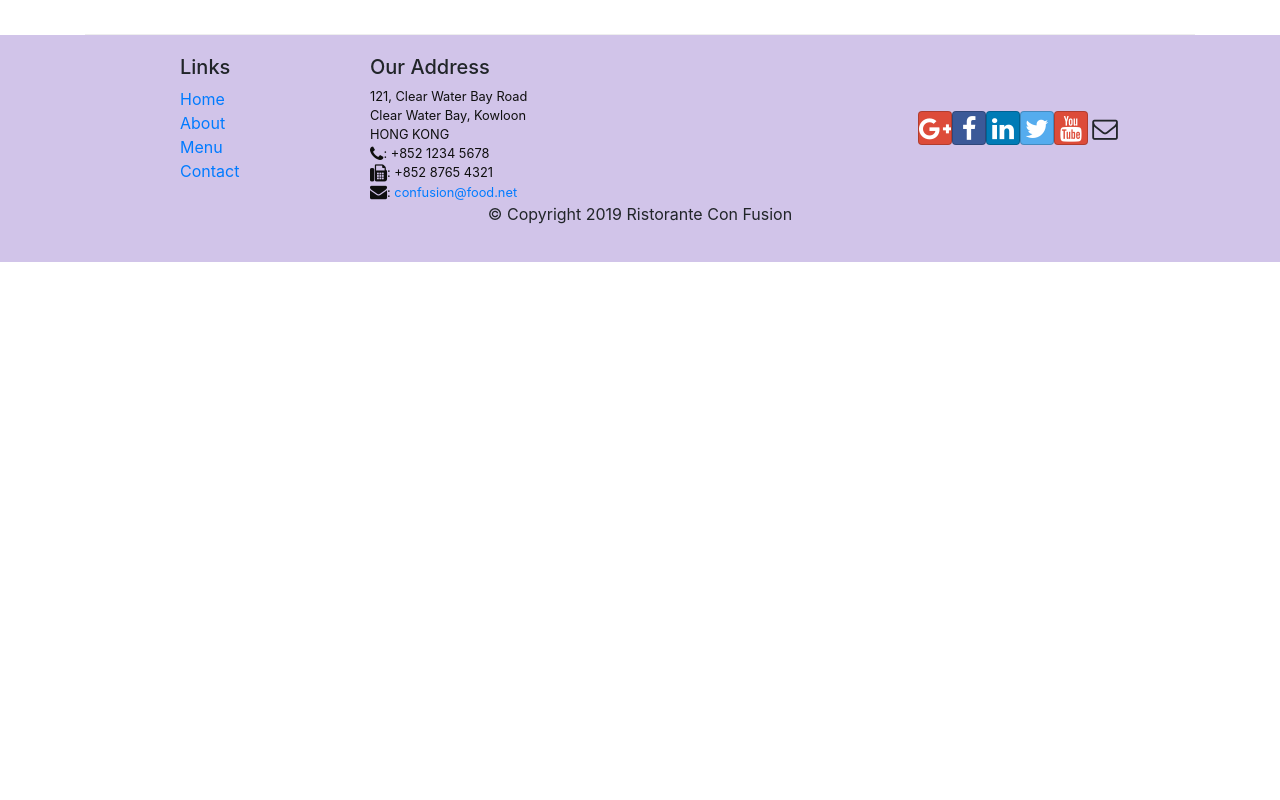
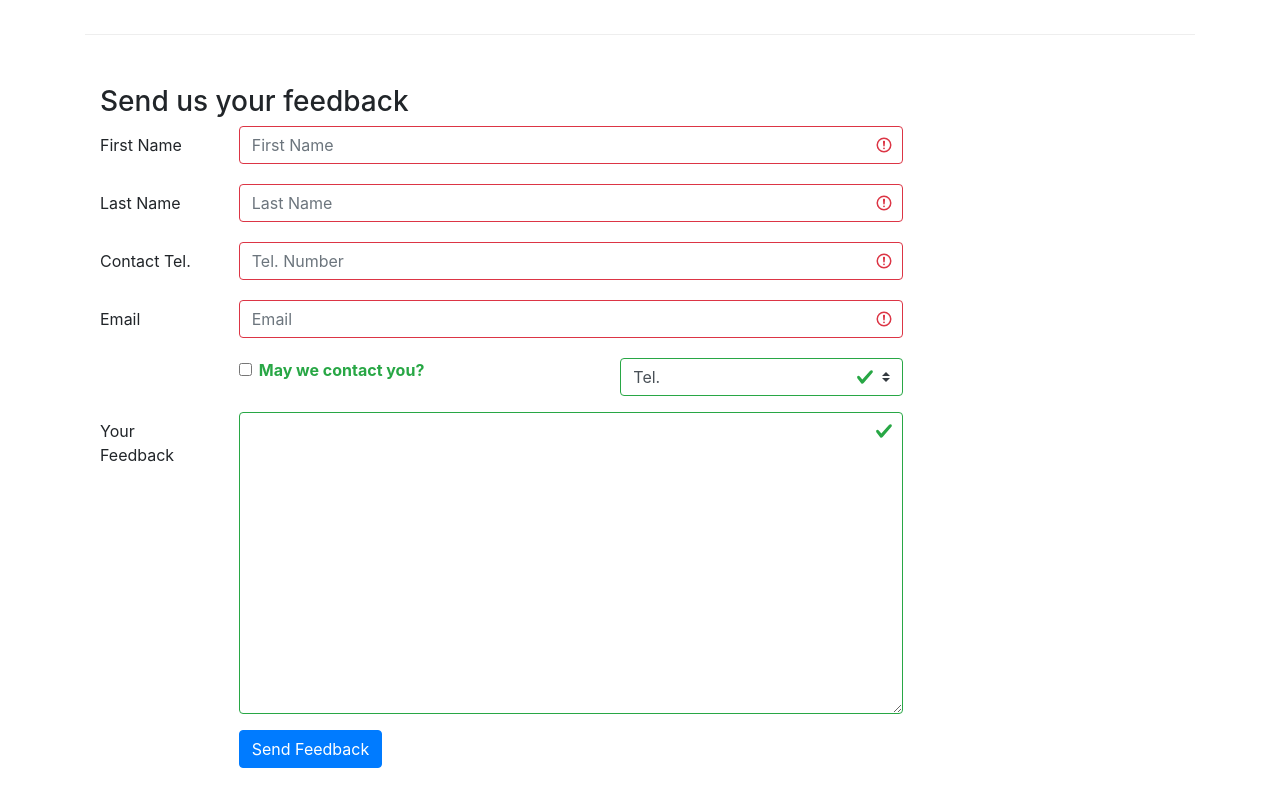
Before and after one commit to lucassf/UI-React, a React (Create React App) app: page /contactus in a window 1280 px wide. Shown: the part 780-1580 px from the top of the page. Before the commit the page ends 1042 px from the top, so only its background shows below. Built offline with nearby package versions, Linux system fonts and the light colour scheme.

Commit message:
Form and form validation

```diff
--- a/src/components/ContactComponent.js
+++ b/src/components/ContactComponent.js
@@ -1,8 +1,82 @@
-import React from 'react';
-import { Breadcrumb } from 'react-bootstrap';
+import React, { Component } from 'react';
+import { Breadcrumb, Button, Row, Form, Col } from 'react-bootstrap';
 import { Link } from 'react-router-dom';
 
-function Contact(props) {
+class Contact extends Component {
+    constructor(props) {
+        super(props);
+        this.state = {
+            firstname: '',
+            lastname: '',
+            telnum: '',
+            email: '',
+            agree: false,
+            contactType: 'Tel.',
+            message: '',
+            touched: {
+                firstname: false,
+                lastname: false,
+                telnum: false,
+                email: false
+            }
+        };
+        this.handleSubmit = this.handleSubmit.bind(this);
+        this.handleInputChange = this.handleInputChange.bind(this);
+        this.handleBlur = this.handleBlur.bind(this);
+    }
+
+    handleInputChange(event) {
+        const target = event.target;
+        const value = target.type === 'checkbox' ? target.checked : target.value;
+        const name = target.name;
+
+        this.setState({
+            [name]: value
+        })
+    }
+
+    handleSubmit(event) {
+        event.preventDefault();
+    }
+
+    handleBlur = (field) => (evt) => {
+        this.setState({
+            touched: { ...this.state.touched, [field]: true }
+        });
+    }
+
+    validate(firstname, lastname, telnum, email) {
+        const errors = {
+            firstname: '',
+            lastname: '',
+            telnum: '',
+            email: '',
+        }
+
+        if (this.state.touched.firstname && firstname.length < 3)
+            errors.firstname = 'First Name must be >= 3 characters';
+        if (this.state.touched.firstname && firstname.length > 10)
+            errors.firstname = 'First Name must be <= 10 characters';
+
+        if (this.state.touched.lastname && lastname.length < 3)
+            errors.lastname = 'Last Name must be >= 3 characters';
+        if (this.state.touched.lastname && lastname.length > 10)
+            errors.lastname = 'Last Name must be <= 10 characters';
+
+        const reg = /^\d+$/;
+        if (this.state.touched.telnum && !reg.test(telnum))
+            errors.telnum = 'Tel. number should contain only numbers';
+
+        if (this.state.touched.email && email.split('').filter(x => x === '@').length !== 1)
+            errors.email = 'Email should contain a @';
+
+        return errors;
+    }
+
+    render() {
+        const errors = this.validate(this.state.firstname, this.state.lastname, this.state.telnum, this.state.email);
+        console.log(errors)
+
         return (
             <div className="container">
                 <div className="row">
@@ -41,8 +115,87 @@
                         </div>
                     </div>
                 </div>
+                <div className="row row-content">
+                    <div className="col-12">
+                        <h3>Send us your feedback</h3>
+                    </div>
+                    <div className="col-12 col-md-9">
+                        <Form className="was-validated" onSubmit={this.handleSubmit} noValidate>
+                            <Form.Group as={Row}>
+                                <Form.Label column htmlFor="firstname" md={2} >First Name</Form.Label>
+                                <Col md={10} >
+                                    <Form.Control type="text" id="firstname" name="firstname"
+                                        placeholder="First Name" value={this.state.firstname}
+                                        onChange={this.handleInputChange} onBlur={this.handleBlur('firstname')}
+                                        required/>
+                                    <Form.Control.Feedback type="invalid">{errors.firstname}</Form.Control.Feedback>
+                                </Col>
+                            </Form.Group>
+                            <Form.Group as={Row}>
+                                <Form.Label column htmlFor="lastname" md={2} >Last Name</Form.Label>
+                                <Col md={10}>
+                                    <Form.Control type="text" id="lastname" name="lastname"
+                                        placeholder="Last Name" value={this.state.lastname}
+                                        onChange={this.handleInputChange} onBlur={this.handleBlur('lastname')}
+                                        required/>
+                                    <Form.Control.Feedback type="invalid">{errors.lastname}</Form.Control.Feedback>
+                                </Col>
+                            </Form.Group>
+                            <Form.Group as={Row}>
+                                <Form.Label column htmlFor="telnum" md={2} >Contact Tel.</Form.Label>
+                                <Col md={10}>
+                                    <Form.Control type="tel" id="telnum" name="telnum"
+                                        placeholder="Tel. Number" value={this.state.telnum}
+                                        onChange={this.handleInputChange} onBlur={this.handleBlur('telnum')}
+                                        required/>
+                                    <Form.Control.Feedback type="invalid">{errors.telnum}</Form.Control.Feedback>
+                                </Col>
+                            </Form.Group>
+                            <Form.Group as={Row}>
+                                <Form.Label column htmlFor="email" md={2} >Email</Form.Label>
+                                <Col md={10}>
+                                    <Form.Control type="email" id="email" name="email"
+                                        placeholder="Email" value={this.state.email}
+                                        onChange={this.handleInputChange} onBlur={this.handleBlur('email')}
+                                        required/>
+                                    <Form.Control.Feedback type="invalid">{errors.email}</Form.Control.Feedback>
+                                </Col>
+                            </Form.Group>
+                            <Form.Group as={Row}>
+                                <Col md={{ size: 6, offset: 2 }}>
+                                    <Form.Check>
+                                        <Form.Check.Input type="checkbox" checked={this.state.agree}
+                                            onChange={this.handleInputChange} name="agree" />
+                                        <Form.Check.Label>
+                                            <strong>May we contact you?</strong>
+                                        </Form.Check.Label>
+                                    </Form.Check>
+                                </Col>
+                                <Col md={{ size: 3, offset: 1 }}>
+                                    <Form.Control as="select" name="contactType" value={this.state.contactType} custom onChange={this.handleInputChange}>
+                                        <option>Tel.</option>
+                                        <option>Email</option>
+                                    </Form.Control>
+                                </Col>
+                            </Form.Group>
+                            <Form.Group as={Row}>
+                                <Form.Label column htmlFor="message" md={2} >Your Feedback</Form.Label>
+                                <Col md={10}>
+                                    <Form.Control as="textarea" id="message" name="message" rows="12"
+                                        value={this.state.message} onChange={this.handleInputChange} />
+                                </Col>
+                            </Form.Group>
+                            <Form.Group as={Row}>
+                                <Col md={{ size: 10, offset: 2 }}>
+                                    <Button type="submit" color="primary">Send Feedback</Button>
+                                </Col>
+                            </Form.Group>
+                        </Form>
+                    </div>
+                </div>
             </div>
         );
     }
+}
 
 export default Contact;
```
Lines whose indentation alone changed are shown as unchanged.
